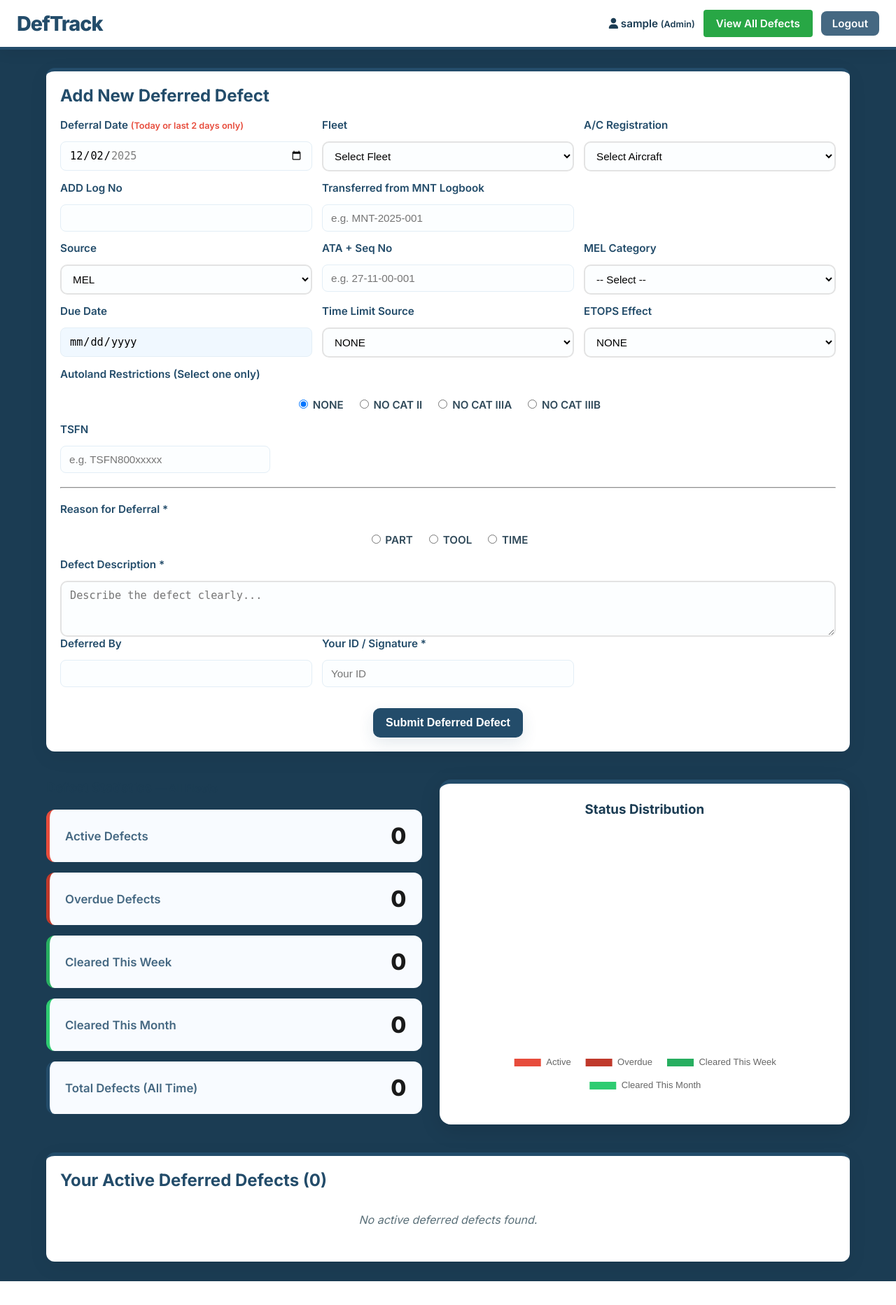
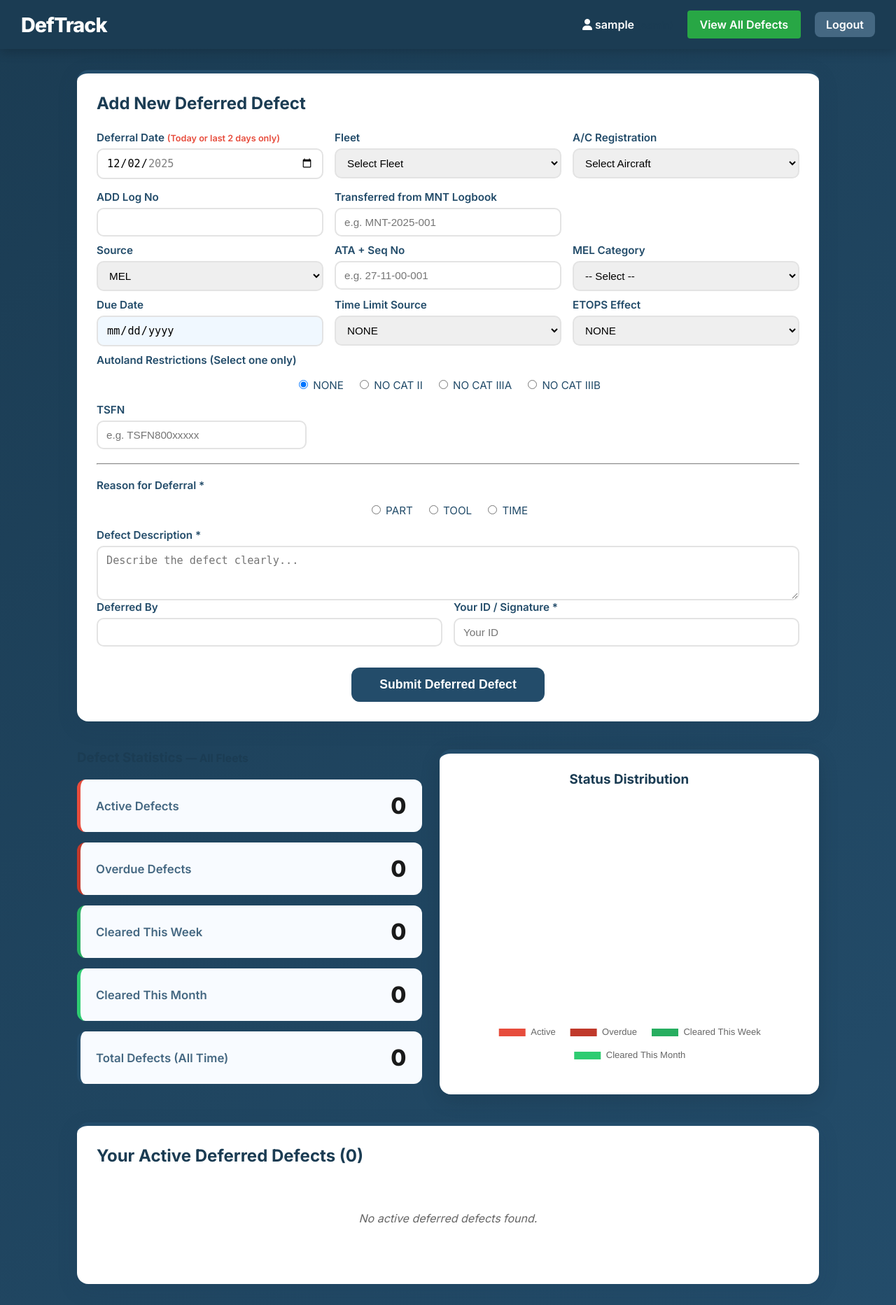
Before and after one commit to sniperras/Ethiopian-Airlines-Deferred-Defects-System, a PHP site: page /dashboard.php in a window 1280 px wide. Shown: the whole page at 70% size. Before the commit the page ends 1831 px from the top, so only its background shows below. Run offline with PHP 8.4, Linux system fonts and the light colour scheme; the visitor is signed in with stand-in values (Sample User, id 1); data that the repository does not hold is empty.

Commit message:
updated styles in dashboard php

```diff
--- a/dashboard.php
+++ b/dashboard.php
@@ -112,125 +112,13 @@ if ($isGlobalView) {
             --soft: rgba(0, 0, 0, 0.06);
         }
 
-        html,
-        body {
-            font-family: 'Inter', system-ui, -apple-system, 'Segoe UI', Roboto, 'Helvetica Neue', Arial;
-            background: var(--bg);
-            margin: 0;
-            padding: 0;
-            color: #0f1724;
-        }
-
-        nav.top-nav {
-            display: flex;
-            justify-content: space-between;
-            align-items: center;
-            background: var(--card-bg);
-            padding: 14px 24px;
-            box-shadow: 0 6px 18px rgba(0, 0, 0, 0.06);
-            border-bottom: 4px solid var(--brand);
-        }
-
-        nav .nav-brand h2 {
-            margin: 0;
-            color: var(--brand);
-        }
-
-        nav .nav-user {
-            font-size: 0.95rem;
-            display: flex;
-            gap: 12px;
-            align-items: center;
-            color: #1B3C53;
-        }
-
-        .container-compact {
-            max-width: 1180px;
-            margin: 26px auto;
-            padding: 0 16px;
-        }
-
-        .card-compact {
-            background: var(--card-bg);
-            border-radius: 12px;
-            padding: 20px;
-            box-shadow: 0 8px 30px rgba(0, 0, 0, 0.06);
-            margin-bottom: 28px;
-        }
-
-        .card-title {
-            margin: 0 0 18px;
-            color: var(--brand);
-        }
 
         /* Form grid and small components */
-        .form-grid {
-            display: grid;
-            grid-template-columns: repeat(3, 1fr);
-            gap: 14px;
-            margin-bottom: 14px;
-        }
-
-        .form-group {
-            display: flex;
-            flex-direction: column;
-            gap: 8px;
-        }
-
-        .form-group.full {
-            grid-column: 1 / -1;
-        }
-
-        label {
-            font-weight: 600;
-            color: var(--muted);
-            font-size: 0.95rem;
-        }
-
-        input[type="text"],
-        input[type="date"],
-        input[type="number"],
-        select,
-        textarea {
-            padding: 10px 12px;
-            border-radius: 8px;
-            border: 1px solid #e3eef6;
-            background: #fcfeff;
-            font-size: 0.95rem;
-            box-shadow: none;
-        }
-
-        textarea {
-            min-height: 80px;
-            resize: vertical;
-        }
-
-        .radio-inline {
-            display: flex;
-            gap: 18px;
-            align-items: center;
-            flex-wrap: wrap;
-        }
-
-        .radio-inline label {
-            font-weight: 600;
-            color: #314a5a;
-        }
 
         .text-center {
             text-align: center;
         }
 
-        .btn-submit-centered {
-            background: var(--brand);
-            color: #fff;
-            border: none;
-            padding: 12px 18px;
-            border-radius: 10px;
-            font-size: 1rem;
-            cursor: pointer;
-            box-shadow: 0 8px 22px rgba(35, 76, 106, 0.12);
-        }
 
         /* Stats styling (re-used from original) */
         .stats-row {
@@ -305,52 +193,11 @@ if ($isGlobalView) {
             width: 100%;
         }
 
-        .table {
-            width: 100%;
-            border-collapse: collapse;
-            margin-top: 10px;
-        }
-
-        .table th,
-        .table td {
-            text-align: left;
-            padding: 10px 12px;
-            border-bottom: 1px solid #eef6fb;
-            font-size: 0.95rem;
-        }
-
         .table thead th {
             font-weight: 700;
             color: #2d4452;
         }
 
-        .actions-cell {
-            text-align: center;
-        }
-
-        .btn-clear,
-        .btn-edit {
-            text-decoration: none;
-            padding: 6px 10px;
-            border-radius: 6px;
-            font-size: 0.9rem;
-        }
-
-        .btn-clear {
-            background: #08CB00;
-            color: #ffffff;
-            margin-right: 8px;
-        }
-
-        .btn-edit {
-            background: #d9edf7;
-            color: #135b73;
-        }
-
-        .no-data {
-            color: #5b7079;
-            padding: 14px;
-        }
 
         /* Responsive adjustments */
         @media (max-width: 980px) {
```
